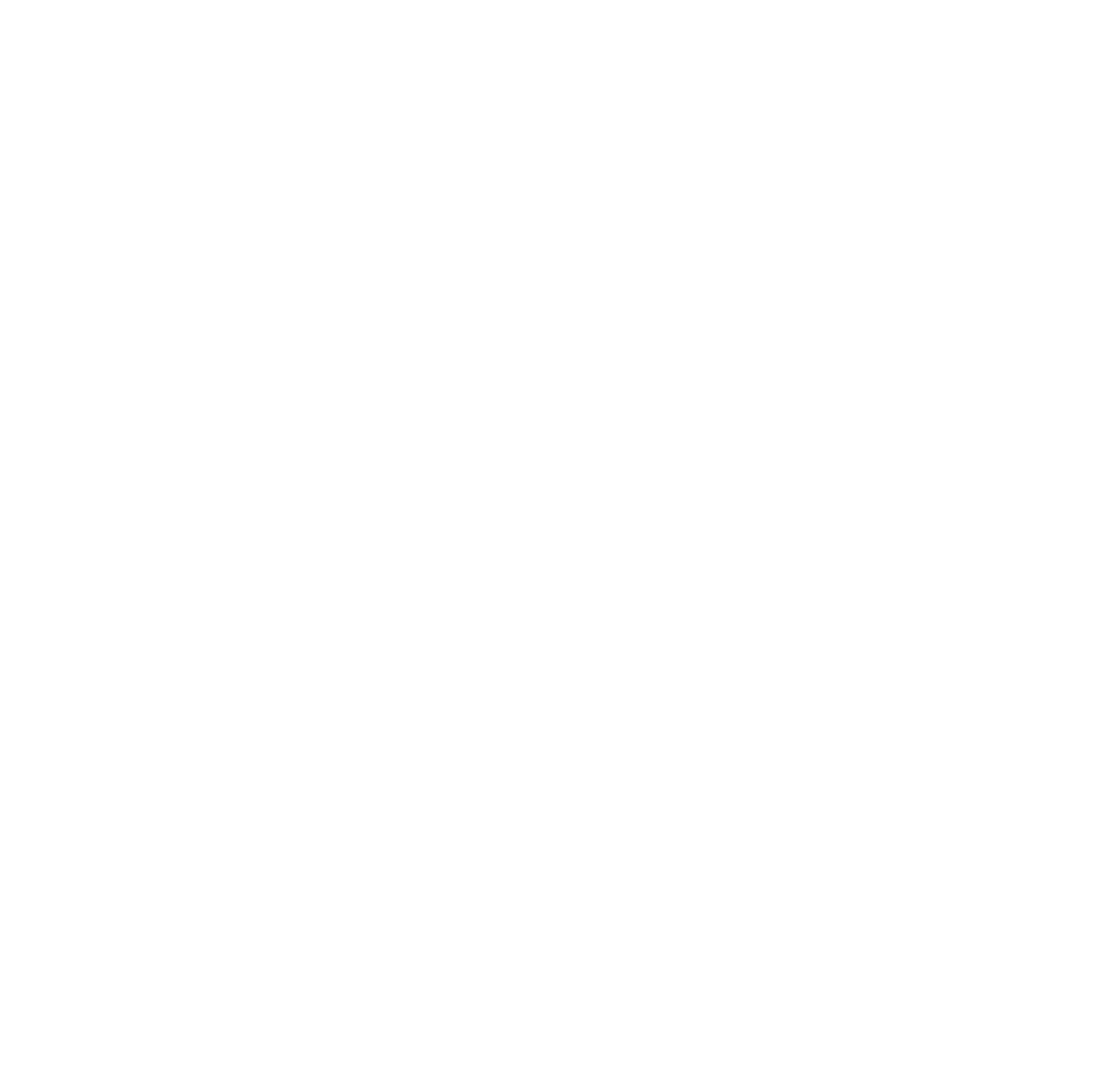
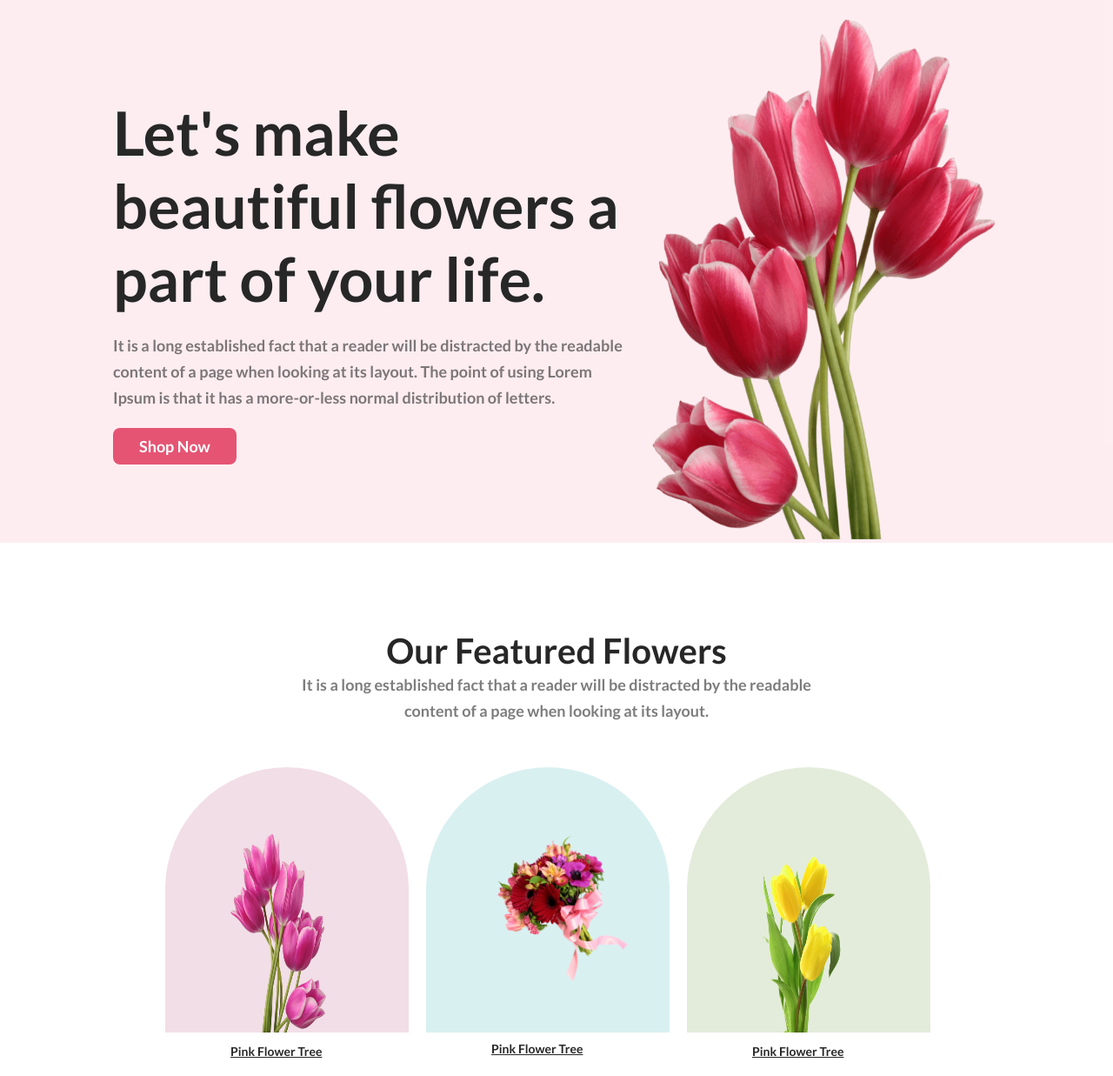
Before and after one commit to abdulllah01/FlowerBD, a plain HTML site: page index.html in a window 1280 px wide. Shown: the whole page at 87% size. Before the commit the page ends 800 px from the top, so only its background shows below. Drawn offline with Linux system fonts and the light colour scheme.

Commit message:
images added

```diff
--- a/index.html
+++ b/index.html
@@ -4,13 +4,53 @@
     <meta charset="UTF-8">
     <meta name="viewport" content="width=device-width, initial-scale=1.0">
     <title>FlowerBD</title>
+    <!-- google fonts link -->
+    <link rel="preconnect" href="https://fonts.googleapis.com">
+<link rel="preconnect" href="https://fonts.gstatic.com" crossorigin>
+<link href="https://fonts.googleapis.com/css2?family=Lato:wght@700&family=Oleo+Script&family=Open+Sans:wght@400;700;800&family=Pontano+Sans:wght@300&family=Rubik:wght@300&family=Work+Sans:wght@700&display=swap" rel="stylesheet">
+<!-- font awesome link  -->
+<link rel="stylesheet" href="https://cdnjs.cloudflare.com/ajax/libs/font-awesome/6.4.0/css/all.min.css" integrity="sha512-iecdLmaskl7CVkqkXNQ/ZH/XLlvWZOJyj7Yy7tcenmpD1ypASozpmT/E0iPtmFIB46ZmdtAc9eNBvH0H/ZpiBw==" crossorigin="anonymous" referrerpolicy="no-referrer" />
+
     <link rel="stylesheet" href="./styles/style.css">
 </head>
 <body>
     <header>
+        <section>
+            <div class="banner-container">
+                <div class="banner-contant">
+                    <h2 class="banner-title">Let's make <br>
+                         beautiful flowers a <br> part of your life.</h2>
+                    <p class="banner-description">It is a long established fact that a reader will be distracted by the readable content of a page when looking at its layout. The point of using Lorem Ipsum is that it has a more-or-less normal distribution of letters.</p>
+                    <button class="banner-button">Shop Now</button>
+                </div>
+                <div class="banner-img">
+                    <img src="images/pngwing 10.png" alt="">
+                </div>
+            </div>
+
+        </section>
 
     </header>
     <main>
+
+        <!-- Our Featured Flowers section -->
+        <section>
+
+            <h3 class="section-title">Our Featured Flowers</h3>
+            <p class="flower-description">It is a long established fact that a reader will be distracted by the readable <br> content of a page when looking at its layout.</p>
+
+            <div class="flower-container">
+                <div class="flower-item"><img class="flower-img1" src="./images/pngwing 6.png" alt=""><br>
+                 <a class="flower-item-name" href="">Pink Flower Tree</a>
+                </div>
+                <div class="flower-item"><img class="flower-img2" src="./images/pngwing 5.png" alt=""><br>
+                <a class="flower-item-name" href="">Pink Flower Tree</a>
+                </div>
+                <div class="flower-item"><img class="flower-img1" src="./images/pngwing 7.png" alt=""><br>
+                <a  class="flower-item-name" href="">Pink Flower Tree</a>
+                </div>
+            </div>
+        </section>
 
     </main>
     <footer>
--- a/styles/style.css
+++ b/styles/style.css
@@ -0,0 +1,140 @@
+*{
+    margin: 0%;
+    padding: 0%;
+}
+
+
+
+/* banner section  */
+
+.banner-container{
+padding: 20px 130px 0px 130px;
+background: rgba(229, 84, 115, 0.10);
+display: flex;
+justify-content: space-between;
+align-items: center;
+
+}
+
+
+    .banner-title{
+    color: #272727;
+    font-family: Lato;
+    font-size: 70px;
+    font-weight: 800;
+    margin-bottom: 20px;
+
+    }
+.banner-description{
+    width: 600px;
+    color: rgba(39, 39, 39, 0.60);
+    font-family: Lato;
+    font-size: 18px;
+    font-style: normal;
+    font-weight: 400;
+    line-height: 30px;
+}
+.banner-button{
+    border-radius: 8px;
+    background: #E55473;
+    color: #FFF;
+    font-family: Lato;
+    font-size: 18px;
+    font-weight: 400;
+    padding: 10px 30px;
+    border: none;
+    margin-top: 20px;
+    transition: .3s;
+}
+.banner-button:hover{
+    background:black;
+    color: white;
+}
+.banner-img > img{
+    width: 435px;
+    height: 600px;
+
+
+
+}
+/* Our Featured Flowers section  */
+.section-title{
+    margin-top: 100px;
+    color: #272727;
+    text-align: center;
+    font-family: Lato;
+    font-size: 40px;
+    font-weight: 800;
+
+}
+
+.flower-description{
+    color: rgba(39, 39, 39, 0.60);
+text-align: center;
+font-family: Lato;
+font-size: 18px;
+font-style: normal;
+font-weight: 400;
+line-height: 30px;
+}
+
+.flower-container{
+    display: flex;
+    justify-content: center;
+    padding: 50px 140px;
+    align-items: center;
+}
+
+
+.flower-item{
+width: 170px;
+height: 228px;
+margin-right: 20px;
+align-items: center;
+}
+.flower-item:nth-child(1){
+    border-radius: 300px 300px 0px 0px;
+    background: rgba(167, 33, 98, 0.15);
+    padding: 77px 35px 0px 75px;
+}
+.flower-item:nth-child(2){
+    border-radius: 300px 300px 0px 0px;
+    background: rgba(5, 151, 160, 0.15);
+    padding: 77px 35px 0px 75px;
+}
+
+.flower-item:nth-child(3){
+    border-radius: 300px 300px 0px 0px;
+    background: rgba(71, 125, 17, 0.15);
+    padding: 77px 35px 0px 75px;
+
+
+}
+
+
+.flower-img1 {
+    width: 110px;
+    height: 228px;
+
+
+}
+.flower-img2 {
+
+    width: 170px;
+    height: 170px;
+    margin-bottom: 55px;
+}
+.flower-img3 {
+    width: 134px;
+    height: 268px;
+}
+
+.flower-item-name{
+    color: #272727;
+text-align: center;
+font-family: Lato;
+font-size: 14px;
+font-weight: 700;
+line-height: 35px;
+text-decoration-line: underline;
+}
```
Also changed, not shown: images/Flower 01.png (added), images/Group 57.png (added), images/Group 58.png (added), images/Group 59.png (added), images/Rectangle 4.png (added), images/Rectangle 5.png (added), images/Rectangle 6.png (added), images/Rectangle 9.png (added), images/pngwing 10.png (added), images/pngwing 5.png (added), images/pngwing 6.png (added), images/pngwing 7.png (added), images/pngwing 8.png (added).
